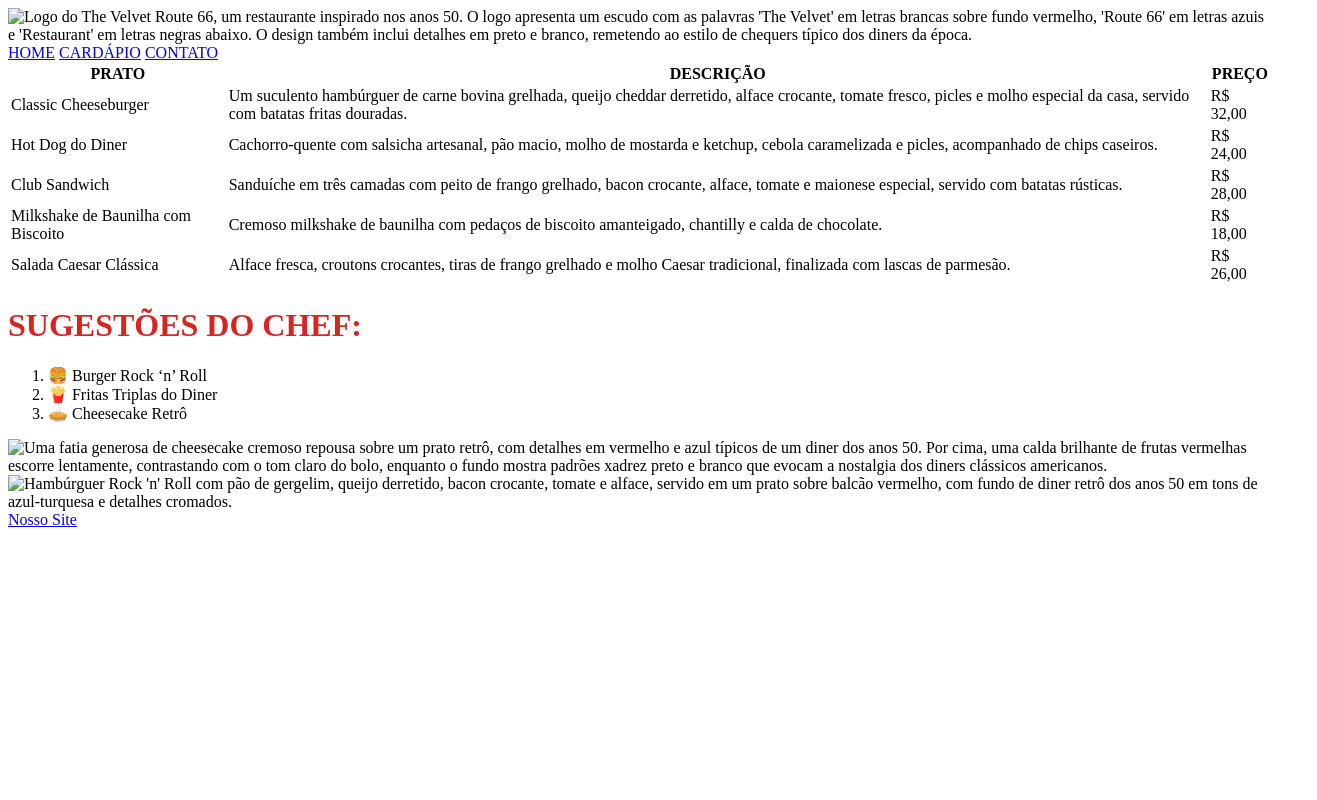
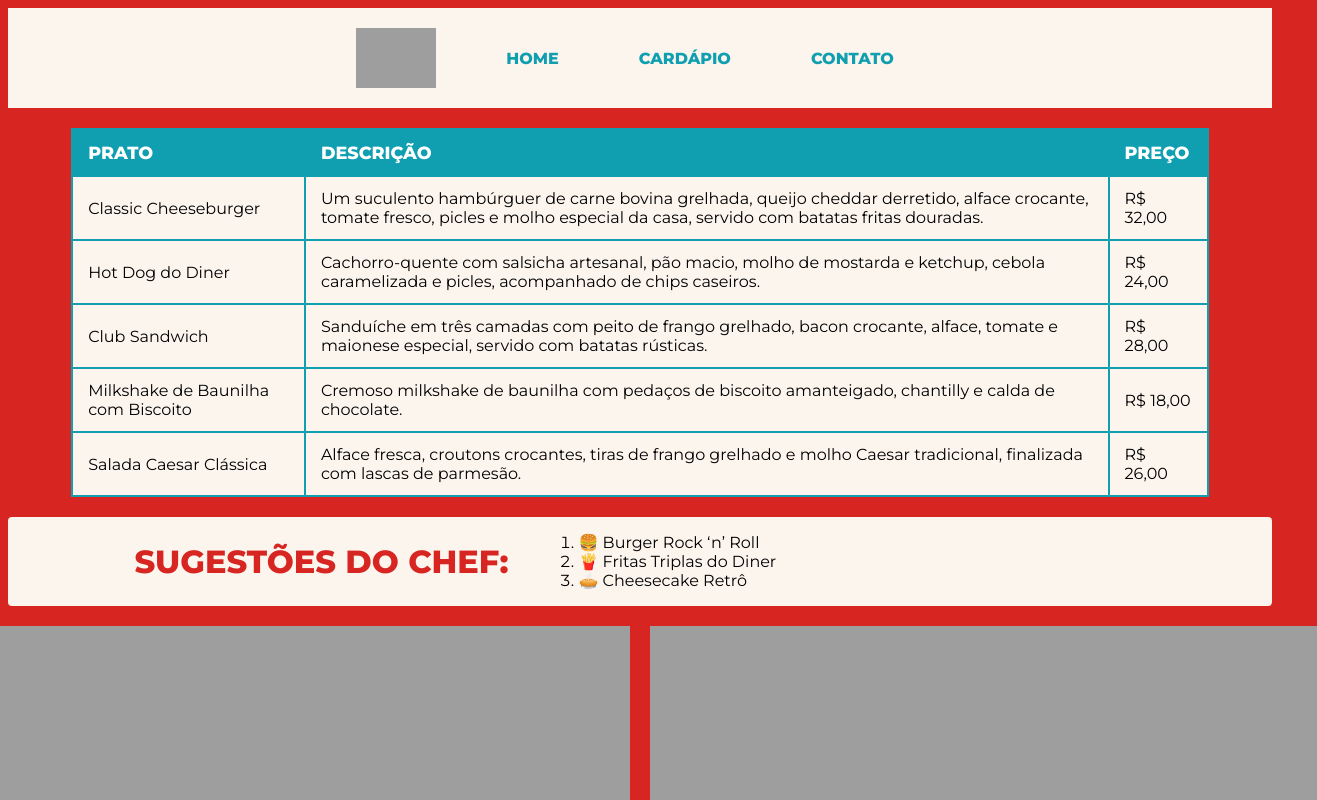
Before and after one commit to kelly-melo/mini-restaurante-KellyMelo, a plain HTML site: page cardapio.html in a window 1280 px wide. Shown: the top 800 px of the page, 1317 px wide, since content can reach past the window. Drawn offline with Linux system fonts and the light colour scheme; the site is published under a folder, as on GitHub Pages, so addresses that start at the root find nothing.

Commit message:
Add files via upload

```diff
--- a/cardapio.html
+++ b/cardapio.html
@@ -4,14 +4,14 @@
     <meta charset="UTF-8">
     <meta name="viewport" content="width=device-width, initial-scale=1.0">
     <title>The Diner’s Special</title>
-    <link rel="stylesheet" href="/css/style.css">
+    <link rel="stylesheet" href="css/style.css">
     <link rel="preconnect" href="https://fonts.googleapis.com">
 <link rel="preconnect" href="https://fonts.gstatic.com" crossorigin>
 <link href="https://fonts.googleapis.com/css2?family=Montserrat:ital,wght@0,100..900;1,100..900&display=swap" rel="stylesheet">
 </head>
 <body>
     <nav class="header">
-        <img src="/img/C3AC5309-7678-44E2-97ED-2214575E9ED6.png" alt="Logo do The Velvet Route 66, um restaurante inspirado nos anos 50. O logo apresenta um escudo com as palavras 'The Velvet' em letras brancas sobre fundo vermelho, 'Route 66' em letras azuis e 'Restaurant' em letras negras abaixo. O design também inclui detalhes em preto e branco, remetendo ao estilo de chequers típico dos diners da época.">
+        <img src="img/C3AC5309-7678-44E2-97ED-2214575E9ED6.png" alt="Logo do The Velvet Route 66, um restaurante inspirado nos anos 50. O logo apresenta um escudo com as palavras 'The Velvet' em letras brancas sobre fundo vermelho, 'Route 66' em letras azuis e 'Restaurant' em letras negras abaixo. O design também inclui detalhes em preto e branco, remetendo ao estilo de chequers típico dos diners da época.">
         <a href="index.html">HOME</a>
         <a href="cardapio.html">CARDÁPIO</a>
         <a href="contato.html"> CONTATO</a>
@@ -60,8 +60,8 @@
     </div>
 
     <div class="imgs">
-    <img src="/img/pie.png" alt="Uma fatia generosa de cheesecake cremoso repousa sobre um prato retrô, com detalhes em vermelho e azul típicos de um diner dos anos 50. Por cima, uma calda brilhante de frutas vermelhas escorre lentamente, contrastando com o tom claro do bolo, enquanto o fundo mostra padrões xadrez preto e branco que evocam a nostalgia dos diners clássicos americanos.">
-    <img src="/img/burguer.png" alt="Hambúrguer Rock 'n' Roll com pão de gergelim, queijo derretido, bacon crocante, tomate e alface, servido em um prato sobre balcão vermelho, com fundo de diner retrô dos anos 50 em tons de azul-turquesa e detalhes cromados.">
+    <img src="img/pie.png" alt="Uma fatia generosa de cheesecake cremoso repousa sobre um prato retrô, com detalhes em vermelho e azul típicos de um diner dos anos 50. Por cima, uma calda brilhante de frutas vermelhas escorre lentamente, contrastando com o tom claro do bolo, enquanto o fundo mostra padrões xadrez preto e branco que evocam a nostalgia dos diners clássicos americanos.">
+    <img src="img/burguer.png" alt="Hambúrguer Rock 'n' Roll com pão de gergelim, queijo derretido, bacon crocante, tomate e alface, servido em um prato sobre balcão vermelho, com fundo de diner retrô dos anos 50 em tons de azul-turquesa e detalhes cromados.">
 </div>
 
 <a href="https://www.tudogostoso.com.br/">Nosso Site</a>
--- a/css/style.css
+++ b/css/style.css
@@ -172,3 +172,7 @@ tr:hover {
     background-color: #fbf5ee;
     width: 80%;
 }
+
+body{
+    font-family: "Montserrat", sans-serif;
+}
```
Also changed, not shown: contato.html (+2 -2 lines), index.html (+3 -3 lines).
